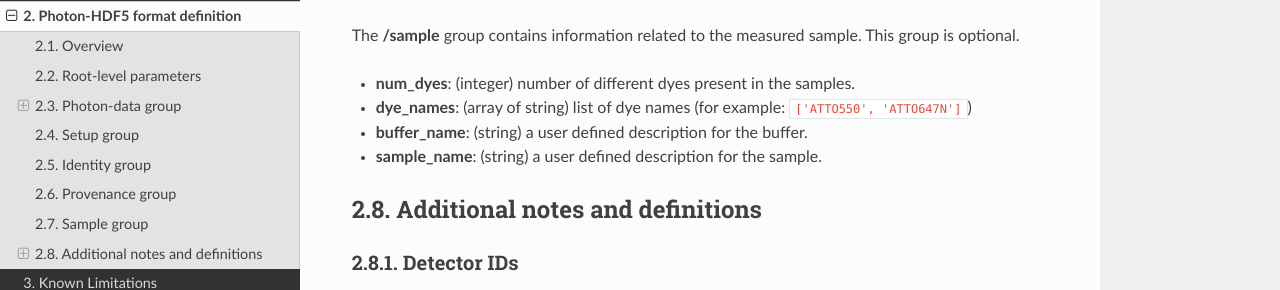
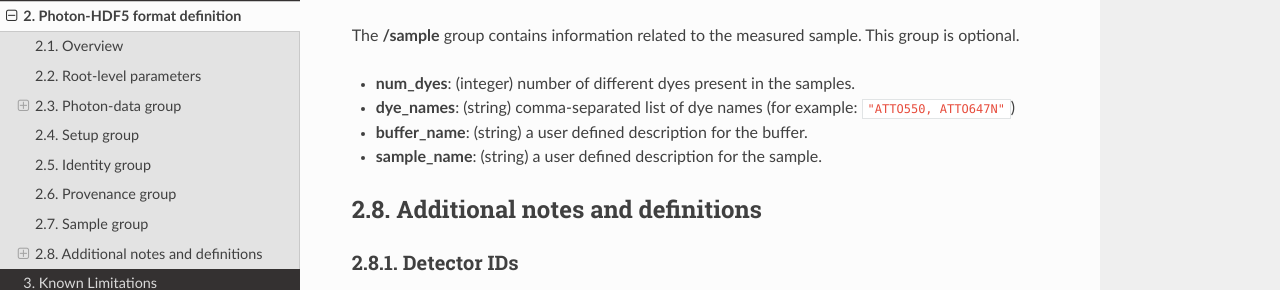
Before and after one commit to Photon-HDF5/photon-hdf5, a Sphinx documentation site: the page built from docs/phdata.rst, in a window 1280 px wide and 900 px high, scrolled down 8315 px. Shown: the part 160-450 px from the top of the window. Built offline with Sphinx 7.4.7 and the Read the Docs theme 2.0.0, drawn with Linux system fonts in a browser that asks for light colours.

Commit message:
Change dye_names definition. Closes #19.

```diff
--- a/docs/phdata.rst
+++ b/docs/phdata.rst
@@ -399,8 +399,8 @@ The **/sample** group contains information related to the measured sample.
 This group is optional.
 
 - **num_dyes**: (integer) number of different dyes present in the samples.
-- **dye_names**: (array of string) list of dye names (for example:
-  ``['ATTO550', 'ATTO647N']``)
+- **dye_names**: (string) comma-separated list of dye names (for example:
+  ``"ATTO550, ATTO647N"``)
 - **buffer_name**: (string) a user defined description for the buffer.
 - **sample_name**: (string) a user defined description for the sample.
 
```
